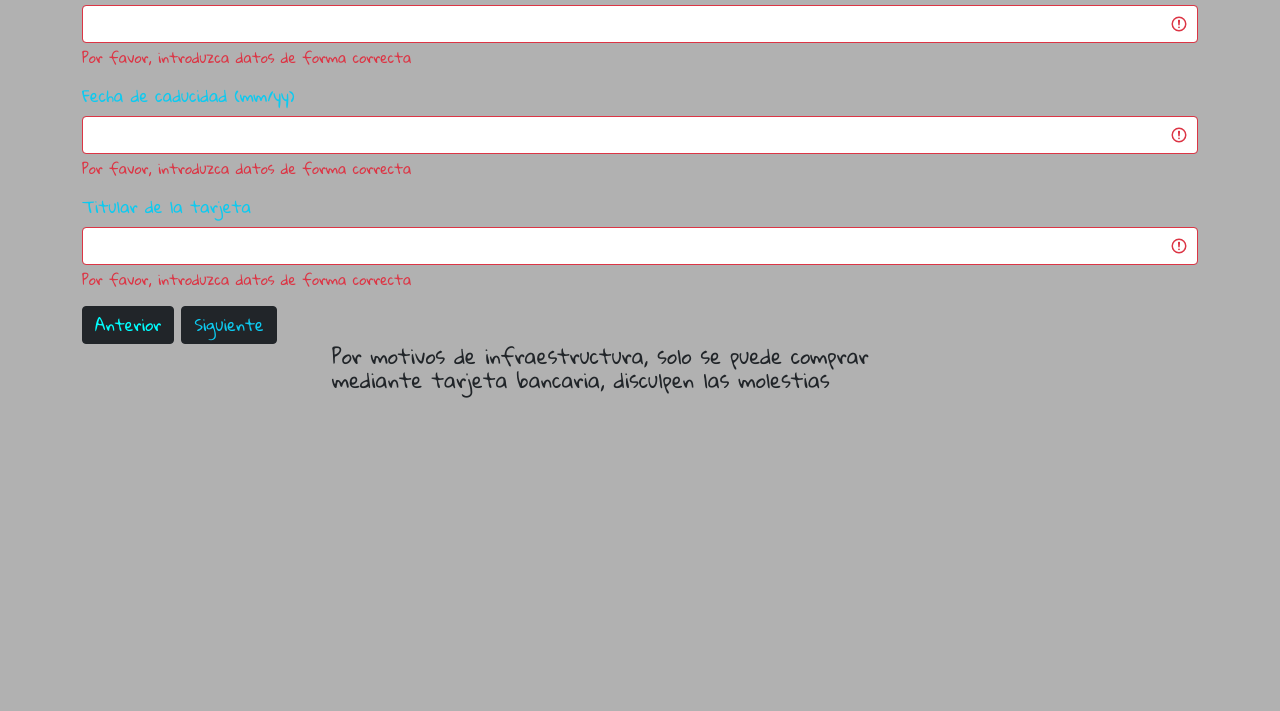
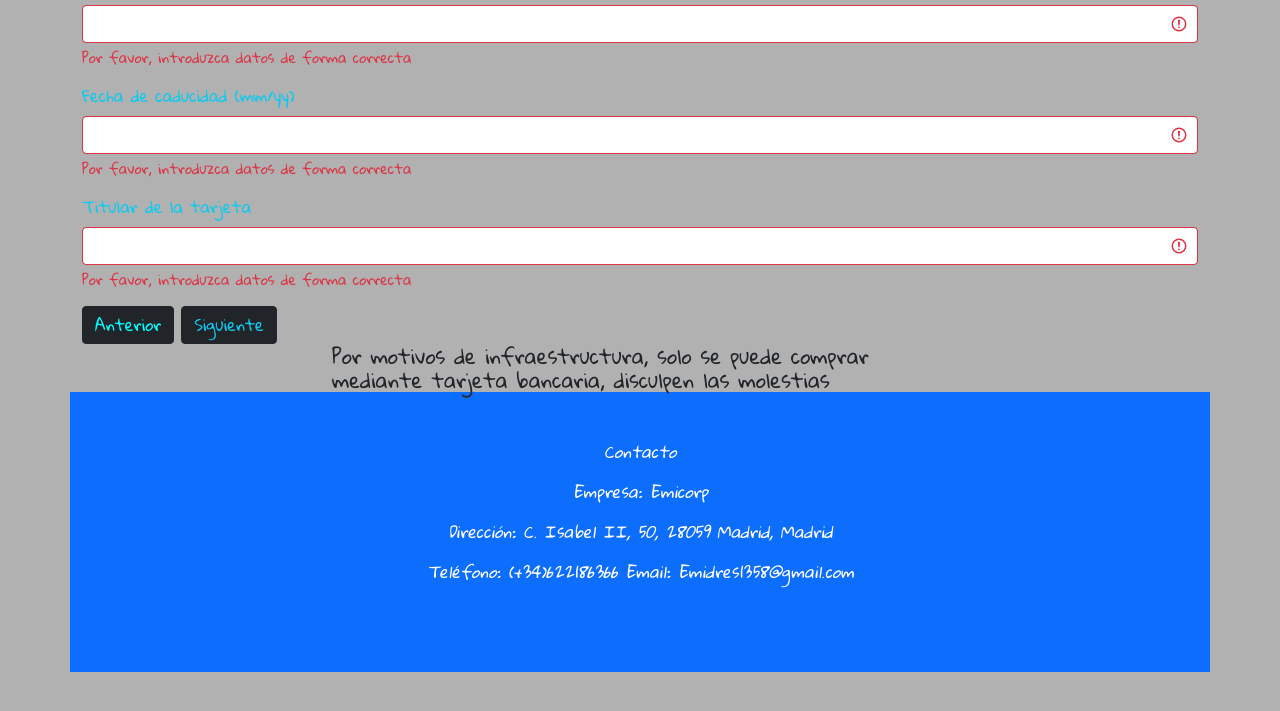
Before and after one commit to emidres135/Entrega29.github.io, a plain HTML site: page datosdepago.html in a window 1280 px wide. Shown: the part 99-810 px from the top of the page. Drawn offline with nearby package versions, Linux system fonts and the light colour scheme; a web font is replaced by a local one.

Commit message:
Update datosdepago.html

```diff
--- a/datosdepago.html
+++ b/datosdepago.html
@@ -72,5 +72,14 @@
               </div>
         </form>
         </div>
+    <footer>
+<div class="container p-5 my-5 bg-primary text-white text-center">
+  <p><i>Contacto</i></p>
+  <p><i>Empresa: Emicorp</i></p> </i></p>
+  <p><i>Dirección: C. Isabel II, 50, 28059 Madrid, Madrid</i></p>
+  <p><i>Teléfono: (+34)622186366 Email: Emidres1358@gmail.com</i></p>
+  <br>
+  </div>
+</footer>
 </body>
 </html>
```
